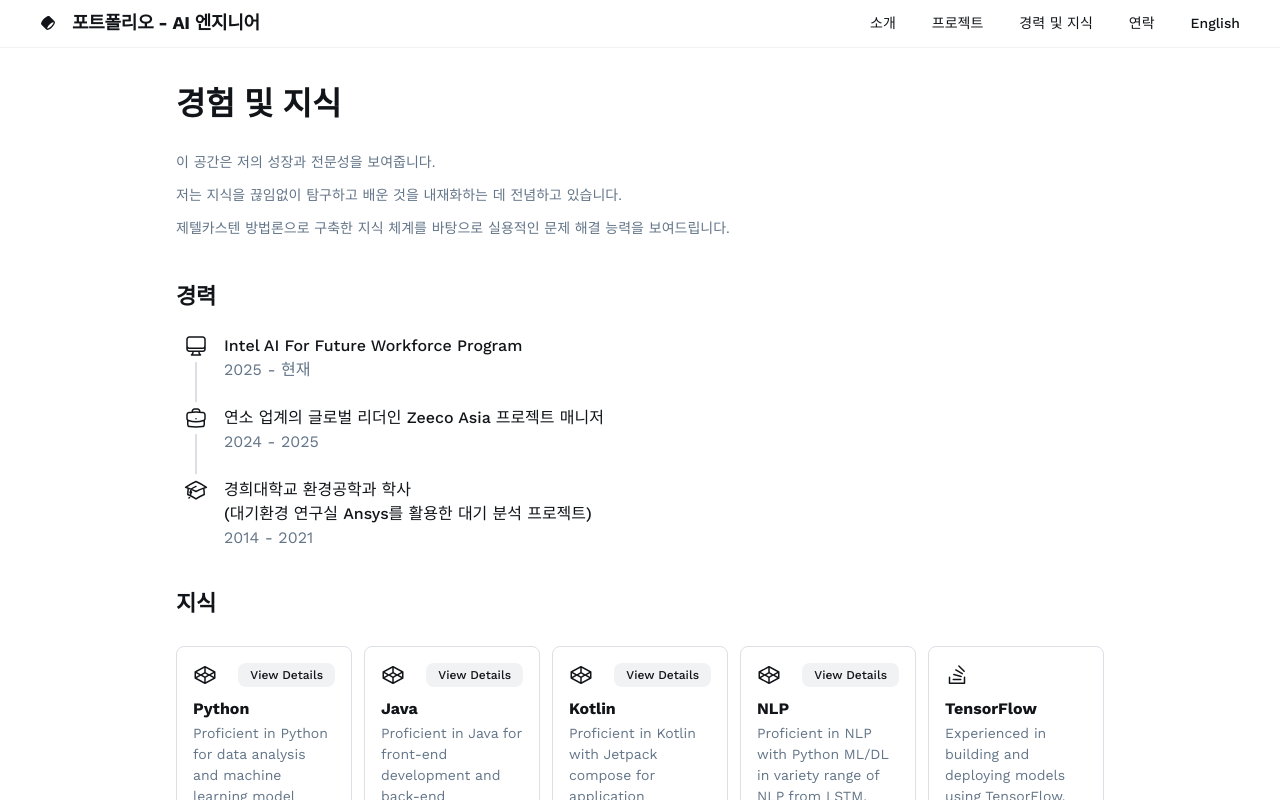
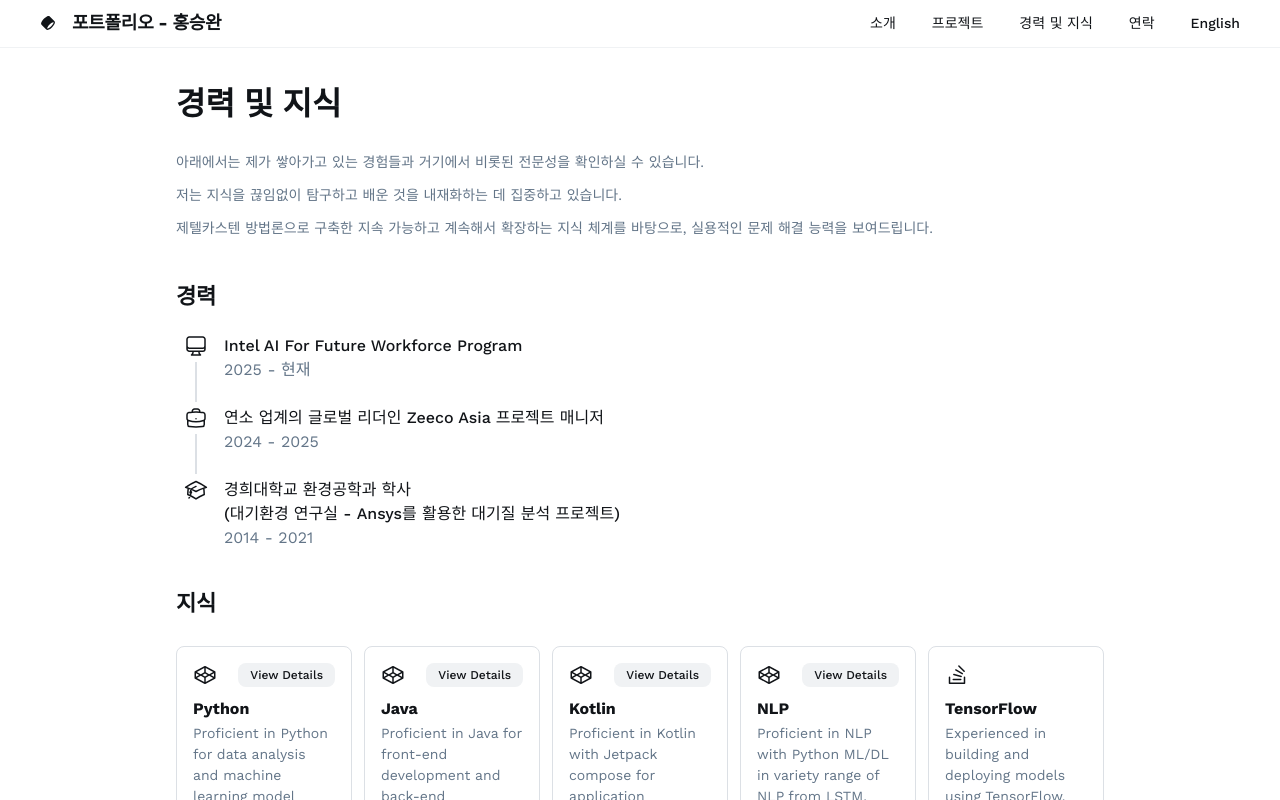
Before and after one commit to hosugator/hosugator.github.io, a plain HTML site: page work_knowledges.html in a window 1280 px wide. Drawn offline with nearby package versions, Linux system fonts and the light colour scheme.

Commit message:
styel(contact, work_knowledges): revise some expressions and type error.

```diff
--- a/work_knowledges.html
+++ b/work_knowledges.html
@@ -31,8 +31,8 @@
                         </svg>
                     </div>
                     <h2 class="text-[#111418] text-lg font-bold leading-tight tracking-[-0.015em]">
-                        <span class="en">Portfolio - AI Engineer</span>
-                        <span class="ko hidden">포트폴리오 - AI 엔지니어</span>
+                        <span class="en">Portfolio - Seungwan Hong</span>
+                        <span class="ko hidden">포트폴리오 - 홍승완</span>
                     </h2>
                 </div>
                 <div class="flex flex-1 justify-end gap-8">
@@ -65,21 +65,21 @@
                     <div class="flex flex-col gap-3 p-4">
                         <p class="text-[#111418] tracking-light text-[32px] font-bold leading-tight min-w-72 mb-4">
                             <span class="en">Work &amp; Knowledges</span>
-                            <span class="ko hidden">경험 및 지식</span>
+                            <span class="ko hidden">경력 및 지식</span>
                         </p>
                         <p class="text-[#637588] text-sm font-normal leading-normal">
                             <span class="en">This space showcases my growth and expertise.</span>
-                            <span class="ko hidden">이 공간은 저의 성장과 전문성을 보여줍니다.</span>
+                            <span class="ko hidden">아래에서는 제가 쌓아가고 있는 경험들과 거기에서 비롯된 전문성을 확인하실 수 있습니다.</span>
                         </p>
                         <p class="text-[#637588] text-sm font-normal leading-normal">
                             <span class="en">I am dedicated to continuously exploring knowledge and internalizing what
                                 I learn.</span>
-                            <span class="ko hidden">저는 지식을 끊임없이 탐구하고 배운 것을 내재화하는 데 전념하고 있습니다.</span>
+                            <span class="ko hidden">저는 지식을 끊임없이 탐구하고 배운 것을 내재화하는 데 집중하고 있습니다.</span>
                         </p>
                         <p class="text-[#637588] text-sm font-normal leading-normal">
                             <span class="en">I demonstrate my practical problem-solving skills, supported by my knowledge
                                 system built on the Zettelkasten method.</span>
-                            <span class="ko hidden">제텔카스텐 방법론으로 구축한 지식 체계를 바탕으로 실용적인 문제 해결 능력을 보여드립니다.</span>
+                            <span class="ko hidden">제텔카스텐 방법론으로 구축한 지속 가능하고 계속해서 확장하는 지식 체계를 바탕으로, 실용적인 문제 해결 능력을 보여드립니다.</span>
                         </p>
                     </div>
                     <h2
@@ -148,7 +148,7 @@
                             <p class="text-[#111418] text-base font-medium leading-normal">
                                 <span class="en">(Project on atmospheric analysis with Ansys of the Atmospheric
                                     Environment Lab)</span>
-                                <span class="ko hidden">(대기환경 연구실 Ansys를 활용한 대기 분석 프로젝트)</span>
+                                <span class="ko hidden">(대기환경 연구실 - Ansys를 활용한 대기질 분석 프로젝트)</span>
                             </p>
                             <p class="text-[#637588] text-base font-normal leading-normal">
                                 <span class="en">2014 - 2021</span>
```
Also changed, not shown: contact.html (+5 -5 lines).
